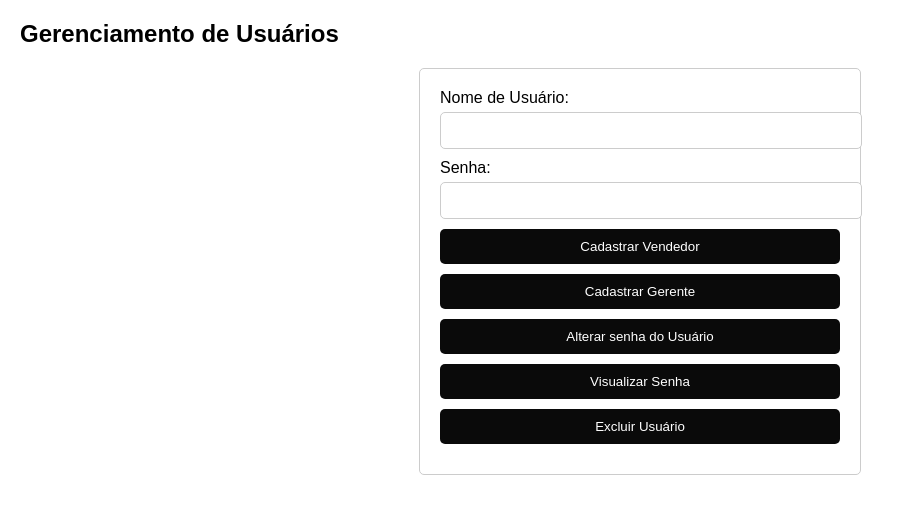
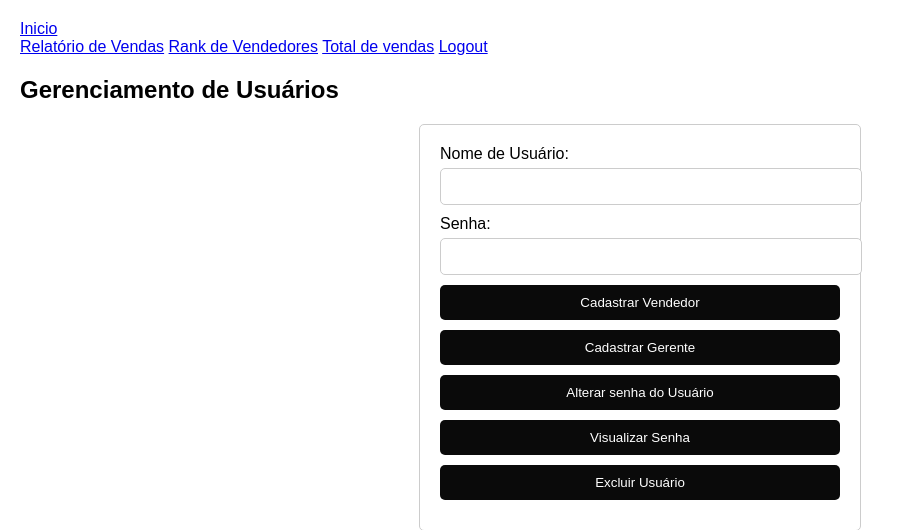
Before and after one commit to caioherobr/trabalho-Gerenciamento-de-vendas, a Flask app: template templates/rh.html in a window 1280 px wide. Shown: the top 530 px of the page, without its empty margins (0-904 px from the left). Run offline with Flask 3, Linux system fonts and the light colour scheme; the template is opened without the code that fills it, so the values that code supplies are empty.

Commit message:
atualização da tela do rh com o navibar
coloquei o navibar copiado do sistema da tela apos o login

```diff
--- a/templates/rh.html
+++ b/templates/rh.html
@@ -8,6 +8,21 @@
 
 </head>
 <body>
+    <!--navibar-->
+
+    <nav class="bg-black p-4 mb-8">
+        <div class="container mx-auto flex justify-between items-center">
+            <a href="/" class="text-white font-semibold text-xl">Inicio</a>
+            <div class="flex space-x-4">
+                <a href="/vendas" class="text-white hover:text-gray-300">Relatório de Vendas</a>
+                <a href="/rank" class="text-white hover:text-gray-300">Rank de Vendedores</a>
+                <a href="/total" class="text-white hover:text-gray-300">Total de vendas</a>
+                <a href="/logout" class="text-white border-2 border-white hover:bg-white hover:text-black px-4 py-2 rounded-lg">Logout</a>
+
+            </div>
+        </div>
+    </nav>
+
     <h2>Gerenciamento de Usuários</h2>
     <form action="/cadastrar" method="post">
         <label for="username">Nome de Usuário:</label>
```
